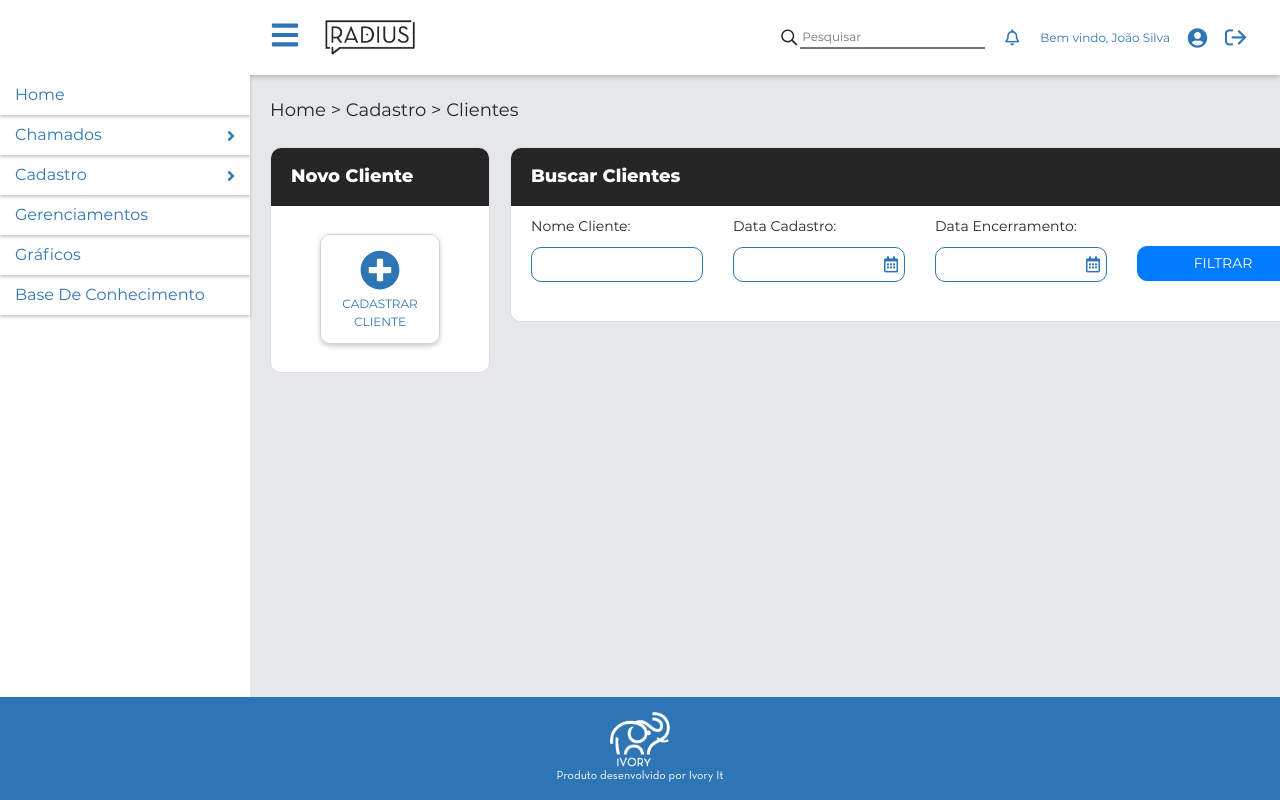
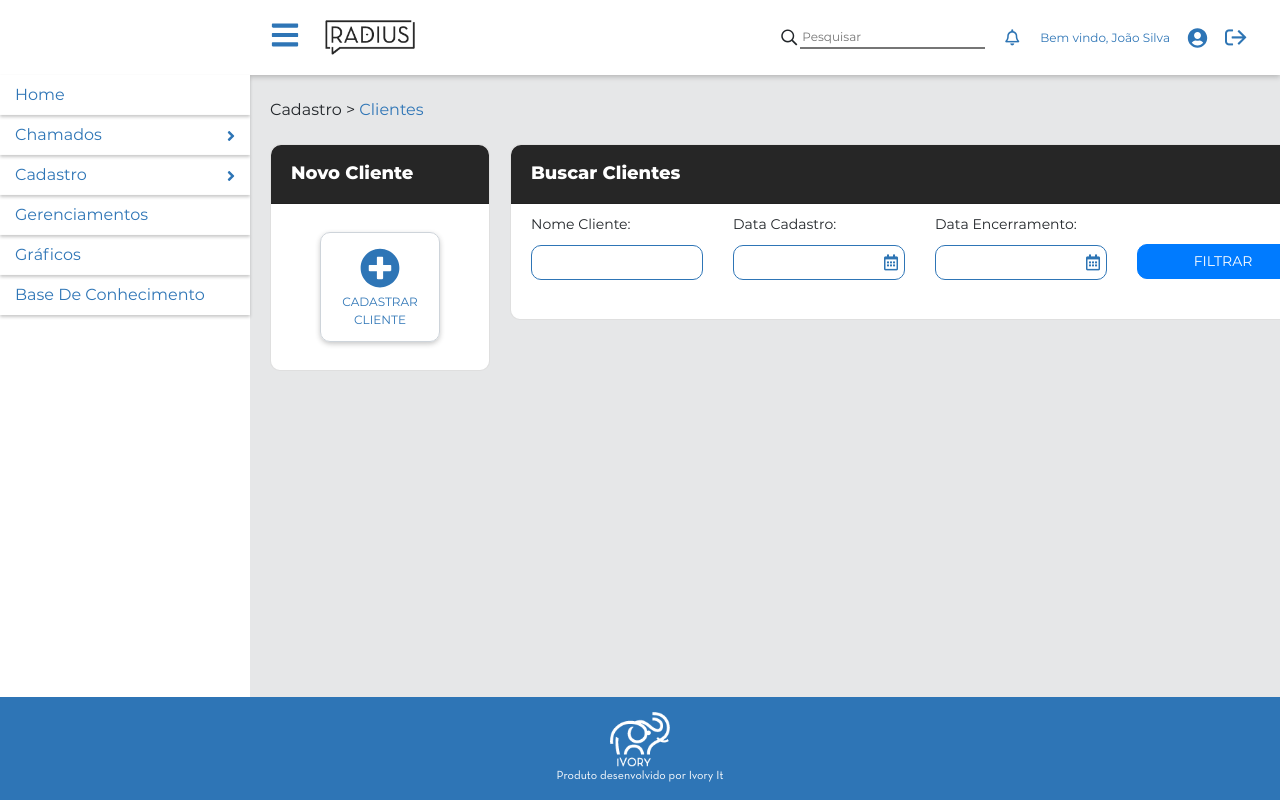
Before and after one commit to jorgelucasdev/Radius-IvoryFrontEnd, a React (Create React App) app in the folder radius/: page /Cadastro/ListagemClientes in a window 1280 px wide. Shown: the top 800 px of the page. Built offline with nearby package versions, Linux system fonts and the light colour scheme.

Commit message:
Ajustes h1 das pages.

```diff
--- a/radius/src/pages/Cadastro/CadastroClientes.js
+++ b/radius/src/pages/Cadastro/CadastroClientes.js
@@ -87,7 +87,7 @@ const CadastroClientes = props => {
   });
   return (
     <div className={styles.principal}>
-      <h1>Home > Cadastro > Clientes</h1>
+      <h1>Cadastro > Clientes > <span>Novo Cliente</span></h1>
 
       <div className={styles.conteudo}>
         <form onSubmit={formik.handleSubmit}>
--- a/radius/src/pages/Cadastro/CadastroClientes.module.scss
+++ b/radius/src/pages/Cadastro/CadastroClientes.module.scss
@@ -2,9 +2,13 @@
 
 .principal {
   h1 {
-    font-size: 18px;
+    font-size: 16px;
     padding: 25px 0;
     margin: 0px;
+
+    span {
+      color: $color;
+    }
   }
 
   .conteudo {
@@ -89,11 +93,10 @@
       }
     }
 
-    .conteudoAside{
+    .conteudoAside {
       float: right;
       clear: both;
       margin: 0 0 0 20px;
     }
-
   }
 }
--- a/radius/src/pages/Cadastro/ListagemClientes.js
+++ b/radius/src/pages/Cadastro/ListagemClientes.js
@@ -25,7 +25,7 @@ const ListagemClientes = () => {
 
   return (
     <div className={styles.principal}>
-      <h1>Home > Cadastro > Clientes</h1>
+      <h1>Cadastro > <span>Clientes</span></h1>
 
       <div className={styles.conteudo}>
         <div className={styles.conteudoAside}>
--- a/radius/src/pages/Cadastro/ListagemClientes.module.scss
+++ b/radius/src/pages/Cadastro/ListagemClientes.module.scss
@@ -2,9 +2,13 @@
 
 .principal {
   h1 {
-    font-size: 18px;
+    font-size: 16px;
     padding: 25px 0;
     margin: 0px;
+
+    span{
+      color: $color;
+    }
   }
 
   .conteudo {
--- a/radius/src/pages/home/index.module.scss
+++ b/radius/src/pages/home/index.module.scss
@@ -1,5 +1,5 @@
 h1{
-    font-size: 18px;
+    font-size: 16px;
     padding: 25px 0;
     margin: 0px;
 }
```
